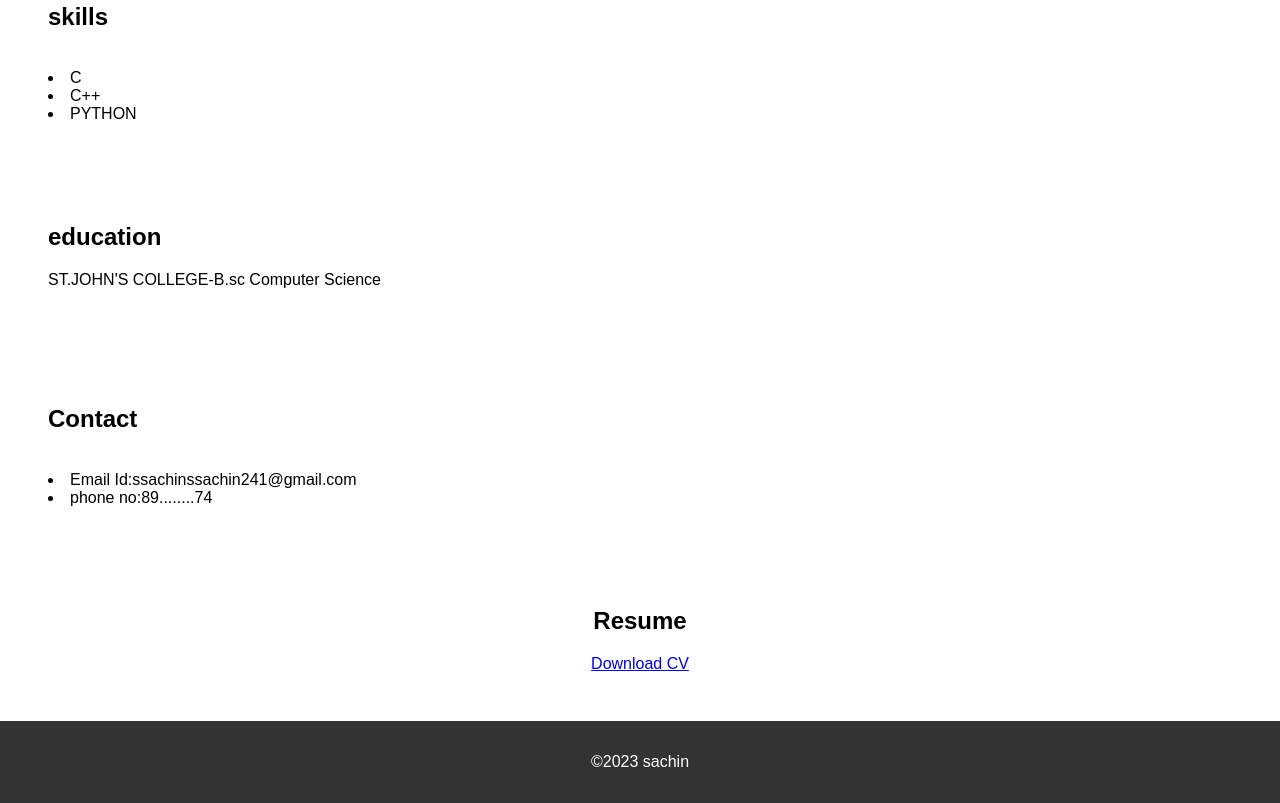
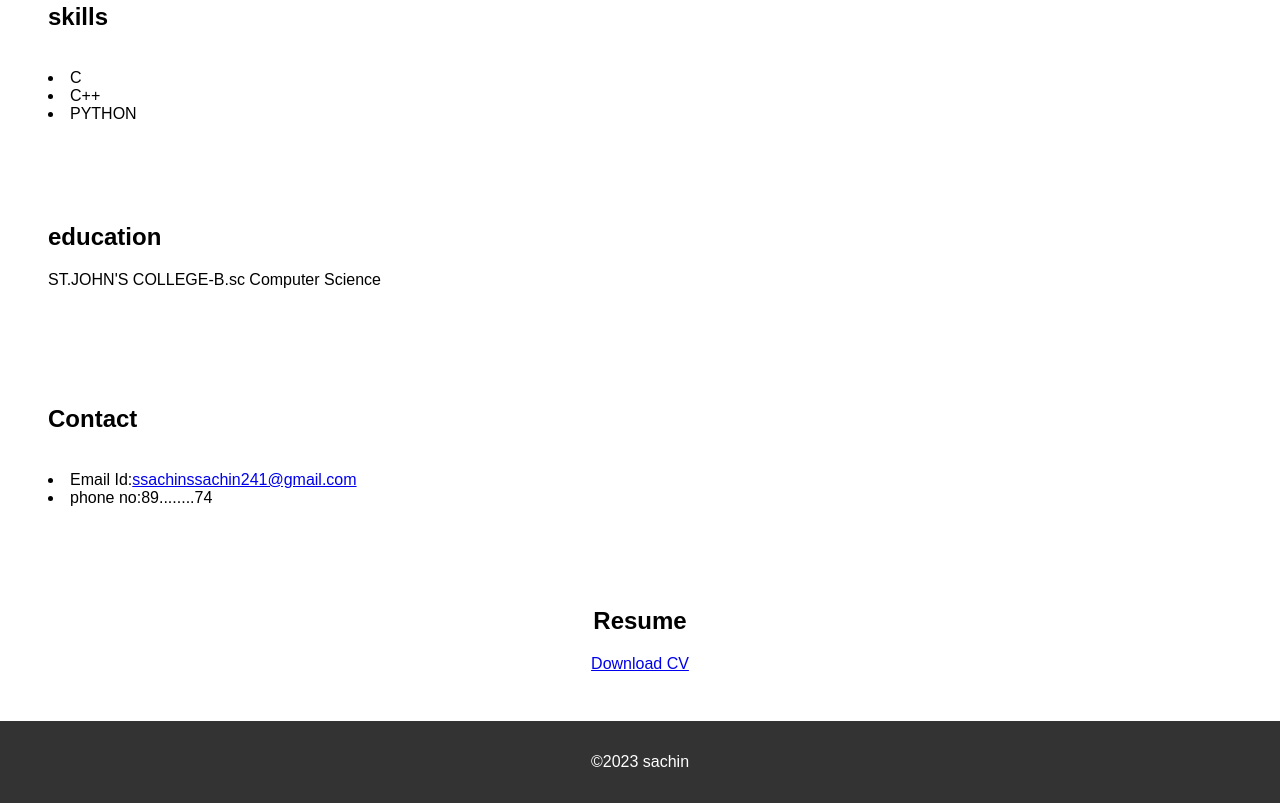
Before and after one commit to SachinS7989/sachin.html, a plain HTML site: page index.html in a window 1280 px wide. Shown: the part 461-1264 px from the top of the page. Drawn offline with Linux system fonts and the light colour scheme.

Commit message:
Update and rename sachin.html to index.html

```diff
--- a/index.html
+++ b/index.html
@@ -120,7 +120,7 @@
       <div class="section-content">
         <h2>Contact</h2>
         <u1>
-          <li>Email Id:ssachinssachin241@gmail.com</li>
+          <li>Email Id:<a href="mailto:ssachinssachin241@gmail.com">ssachinssachin241@gmail.com</a></li>
           <li>phone no:89........74</li>
         </u1>
       </div>
```
